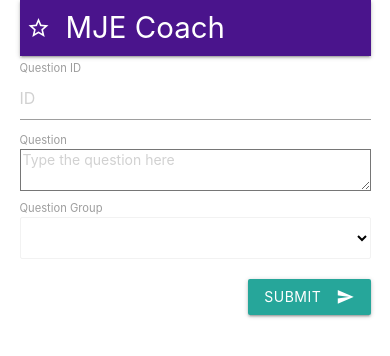
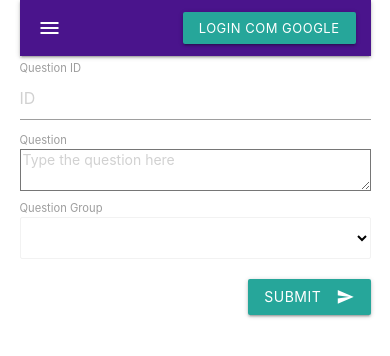
Before and after one commit to rodrigo-estrela/time-triad, a React (Create React App) app in the folder client/: page /addQuestion in a window 390 px wide. Shown: the top 356 px of the page. Built offline with nearby package versions, Linux system fonts and the light colour scheme; no server answers.

Commit message:
adjusted responsiviness for mobile

```diff
--- a/client/src/components/Header.js
+++ b/client/src/components/Header.js
@@ -5,6 +5,16 @@ import { Link } from "react-router-dom";
 import Dropdown from "./Dropdown";
 
 class Header extends React.Component {
+  constructor() {
+    super();
+    this.M = window.M;
+  }
+
+  componentDidMount() {
+    var elems = document.querySelectorAll(".sidenav");
+    var instances = this.M.Sidenav.init(elems);
+  }
+
   renderContent() {
     switch (this.props.auth) {
       case null:
@@ -44,17 +54,78 @@ class Header extends React.Component {
     }
   }
 
+  renderSideNav() {
+    switch (this.props.auth) {
+      case null:
+        return;
+      case false:
+        return (
+          <li>
+            <a href="/auth/google">Login com Google</a>
+          </li>
+        );
+      default:
+        const menus = [];
+        if (this.props.auth.role === "admin") {
+          menus.push(
+            <li key="1">
+              <Link to="/addQuestion">Admin</Link>
+            </li>
+          );
+        }
+
+        menus.push(
+          <li key="2">
+            <Link to="/quiz">Tríade do Tempo</Link>
+          </li>
+        );
+        menus.push(
+          <li key="3">
+            <Link to="/dashboard">Dashboard</Link>
+          </li>
+        );
+        menus.push(
+          <li key="4">
+            <Link to="/">Conceito</Link>
+          </li>
+        );
+        return menus;
+    }
+  }
+
   render() {
     return (
+      <div className="">
         <nav className="purple darken-4">
           <div className="nav-wrapper">
-          <Link to="/" className="left brand-logo">
+            <Link to="/" className="left brand-logo hide-on-med-and-down">
               <i className="large material-icons">star_border</i>
               MJE Coach
             </Link>
-          <ul className="right">{this.renderContent()}</ul>
+            <a href="#" data-target="mobile-demo" className="sidenav-trigger">
+              <i class="material-icons">menu</i>
+            </a>
+            <ul className="right hide-on-med-and-down">
+              {this.renderContent()}
+            </ul>
+
+            <ul className="right show-on-med-and-down">
+              <li>
+                <a
+                  className="btn-small"
+                  href={this.props.auth ? "/api/logout" : "/auth/google"}
+                >
+                  {this.props.auth ? "Logout" : "Login com Google"}
+                </a>
+              </li>
+            </ul>
           </div>
         </nav>
+
+        <ul class="sidenav" id="mobile-demo">
+          {this.renderSideNav()}
+        </ul>
+      </div>
     );
   }
 }
--- a/client/src/components/Quiz/QuizItem.js
+++ b/client/src/components/Quiz/QuizItem.js
@@ -16,11 +16,12 @@ const Question = (props) => {
 
 const renderField = ({ input, label, meta: { touched, error } }) => {
   return (
-    <li className="row collection-item valign-wrapper">
-      <label className="col s8 x9" htmlFor={input.name}>
-        {label}
-      </label>
-      <div className="browser-default col s4 x3">
+    <li className="collection-item valign-wrapper">
+      <div className="row">
+        <div className="col s12 m8 l9">
+          <label htmlFor={input.name}>{label}</label>
+        </div>
+        <div className="browser-default col s12 m4 l3">
           <select {...input} className="browser-default z-depth-1">
             <option />
             <option value="1">Nunca</option>
@@ -31,6 +32,7 @@ const renderField = ({ input, label, meta: { touched, error } }) => {
           </select>
           {touched && error && <span>{error}</span>}
         </div>
+      </div>
     </li>
   );
 };
```
Lines whose indentation alone changed are shown as unchanged.
